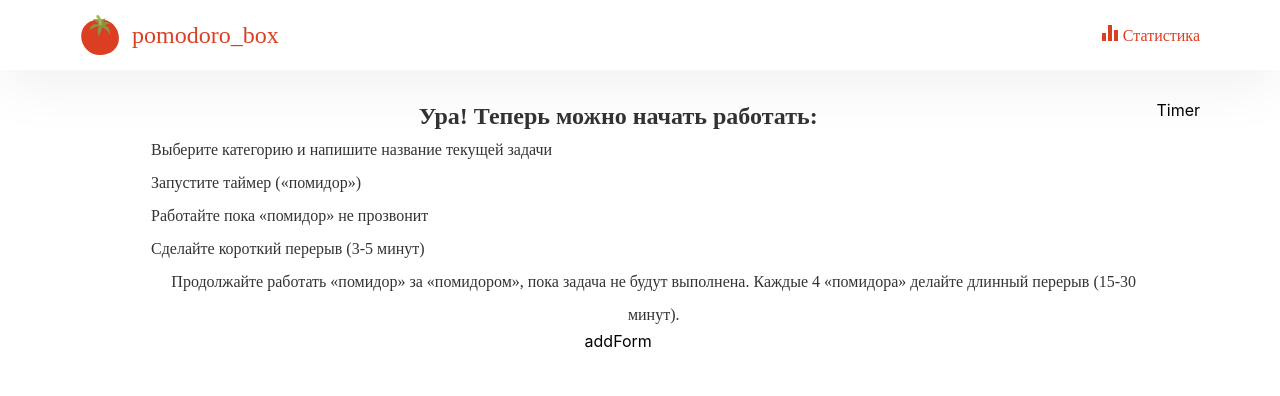
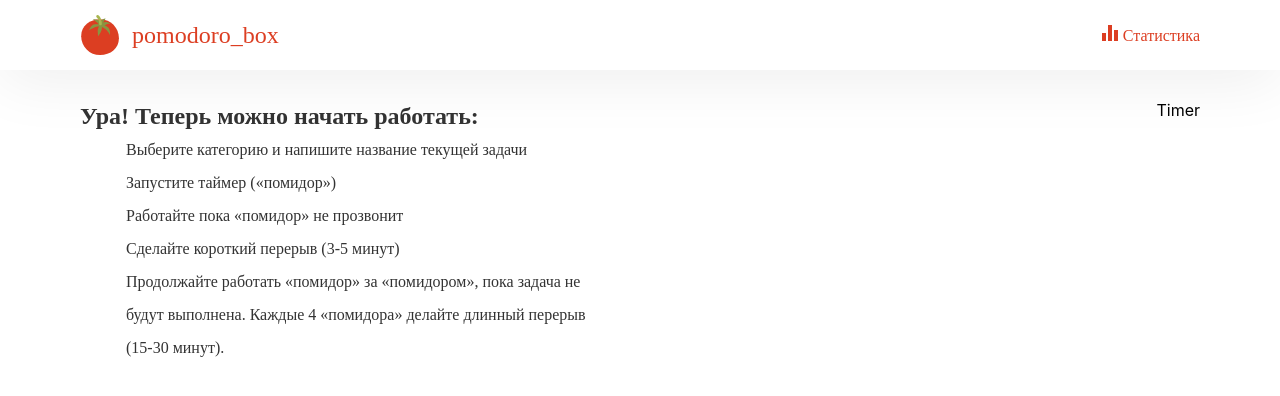
Before and after one commit to Bakirovildar/pomodoro-app, a React (Create React App) app: page / in a window 1280 px wide. Shown: the top 396 px of the page. Built offline with nearby package versions, Linux system fonts and the light colour scheme; some icons are missing.

Commit message:
refactoring style descriptionAdd

```diff
--- a/src/icons/IconCircle/IconCircle.tsx
+++ b/src/icons/IconCircle/IconCircle.tsx
@@ -3,6 +3,8 @@ import './iconcircle.css'
 
 export function IconCircle() {
   return (
-      <div className='circle'></div>
+      <div className='circle-container'>
+        <div className='circle'></div>
+      </div>
   );
 }
--- a/src/icons/IconCircle/iconcircle.css
+++ b/src/icons/IconCircle/iconcircle.css
@@ -4,3 +4,9 @@
     background: #B7280F;
     border-radius: 50%;
 }
+
+.circle-container {
+    display: flex;
+    align-items: center;
+    margin-top: 12px;
+}
--- a/src/shared/Content/AddingTasks/AddForm/AddForm.tsx
+++ b/src/shared/Content/AddingTasks/AddForm/AddForm.tsx
@@ -1,6 +1,8 @@
 import React from 'react';
 export function AddForm() {
   return (
-      <div>addForm</div>
+      <div>
+
+      </div>
   );
 }
--- a/src/shared/Content/AddingTasks/DescriptionAdd/DescriptionAdd.tsx
+++ b/src/shared/Content/AddingTasks/DescriptionAdd/DescriptionAdd.tsx
@@ -8,7 +8,7 @@ export function DescriptionAdd() {
     const descriptionAdd: any = useSelector<RootState>(state => state.descriptionAdd)
 
     return (
-        <div>
+        <div className='description-add-container'>
             <div className='description-add-header'>Ура! Теперь можно начать работать:</div>
             {
                 descriptionAdd.map(({id, title}: any) => <div key={id} className='description-add-item'><IconCircle /> <span>{title}</span></div>)
--- a/src/shared/Content/AddingTasks/DescriptionAdd/descriptionadd.css
+++ b/src/shared/Content/AddingTasks/DescriptionAdd/descriptionadd.css
@@ -9,8 +9,8 @@
 
 .description-add-item {
     display: flex;
-    align-items: center;
-    margin-left: 25px;
+    align-items: start;
+    justify-content: start;
 }
 
 .description-add-item span{
--- a/src/shared/Content/AddingTasks/addingTasks.css
+++ b/src/shared/Content/AddingTasks/addingTasks.css
@@ -1,4 +1,6 @@
 .addingTasks-container {
     display: flex;
     flex-direction: column;
+    text-align: left;
+    max-width: 520px;
 }
--- a/src/store/store.ts
+++ b/src/store/store.ts
@@ -10,7 +10,7 @@ const initialState: RootState = {
         { id: 2, title: 'Запустите таймер («помидор»)' },
         { id: 3, title: 'Работайте пока «помидор» не прозвонит' },
         { id: 4, title: 'Сделайте короткий перерыв (3-5 минут)' },
-        { id: 5, title: 'Продолжайте работать «помидор» за «помидором», пока задача не будут выполнена. Каждые 4 «помидора» делайте длинный перерыв (15-30 минут).' }
+        { id: 5, title: 'Продолжайте работать «помидор» за «помидором», пока задача не будут выполнена.     Каждые 4 «помидора» делайте длинный перерыв (15-30 минут).' }
     ]
 }
 
```
